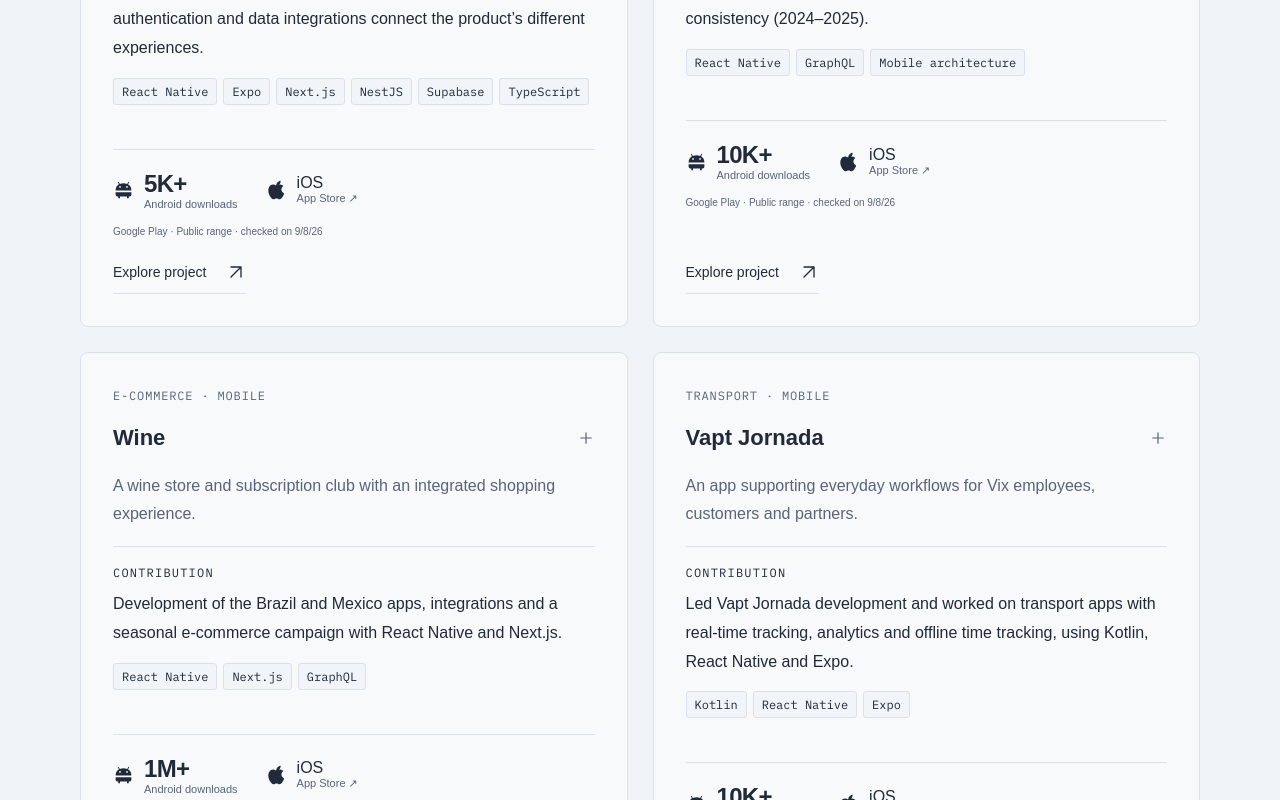
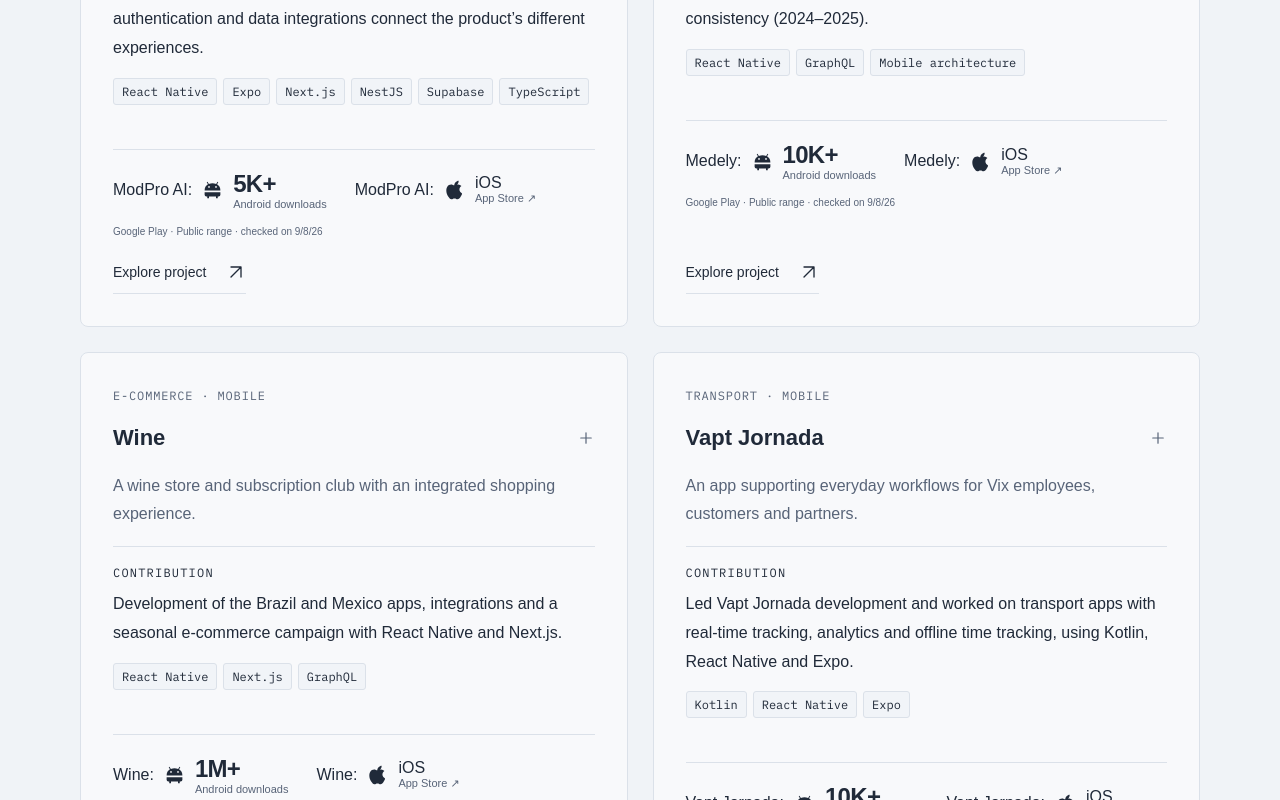
Before and after one commit to RaphaelSR/raphael-portfolio, a React (Vite) app: page / in a window 1280 px wide. Shown: the part 2380-3180 px from the top of the page. Built offline with nearby package versions, Linux system fonts and the light colour scheme.

Commit message:
Fix accessible link names identified by skills audit
Use visible link content with project context for accessible names and cover three languages with regression tests.

```diff
--- a/src/App.tsx
+++ b/src/App.tsx
@@ -132,8 +132,8 @@
         <div className="header-inner">
           <div className="wordmark">
             <Portrait motion={motion} language={language} />
-            <a href="#home" aria-label={`Raphael Rocha — ${t.home}`}>
-              Raphael Rocha
+            <a href="#home" title={t.home}>
+              Raphael Rocha{" "}
               <span className="wordmark-sub">SOFTWARE ENGINEER</span>
             </a>
           </div>
--- a/src/components/AppStores.tsx
+++ b/src/components/AppStores.tsx
@@ -2,9 +2,9 @@
 import type { Locale } from "../i18n";
 
 const messages = {
-  pt: { downloads: "downloads no Android", checked: "Faixa pública · consultada em", store: "Ver na App Store" },
-  en: { downloads: "Android downloads", checked: "Public range · checked on", store: "View on the App Store" },
-  es: { downloads: "descargas en Android", checked: "Rango público · consultado el", store: "Ver en App Store" },
+  pt: { downloads: "downloads no Android", checked: "Faixa pública · consultada em" },
+  en: { downloads: "Android downloads", checked: "Public range · checked on" },
+  es: { downloads: "descargas en Android", checked: "Rango público · consultado el" },
 };
 
 export function AppStores({ stores, language, name }: {
@@ -19,13 +19,15 @@
   return (
     <div className="app-stores">
       <div className="app-store-links">
-        <a href={stores.android} target="_blank" rel="noopener noreferrer" aria-label={`${name}: ${count}+ ${t.downloads} · Google Play`}>
+        <a href={stores.android} target="_blank" rel="noopener noreferrer">
+          <span className="sr-only">{name}: </span>
           <svg viewBox="0 0 24 24" aria-hidden="true" fill="currentColor"><path d="m6.8 6.1-1.4-2.4.9-.5 1.5 2.5a10 10 0 0 1 8.4 0l1.5-2.5.9.5-1.4 2.4A8 8 0 0 1 21 13H3a8 8 0 0 1 3.8-6.9ZM7 9a1 1 0 1 0 2 0 1 1 0 0 0-2 0Zm8 0a1 1 0 1 0 2 0 1 1 0 0 0-2 0ZM3 15h18v3a2 2 0 0 1-2 2h-1v2h-2v-2H8v2H6v-2H5a2 2 0 0 1-2-2Z" /></svg>
-          <span><strong>{count}+</strong><small>{t.downloads}</small></span>
+          <span><strong>{count}+</strong>{" "}<small>{t.downloads}</small></span>
         </a>
-        <a href={stores.ios} target="_blank" rel="noopener noreferrer" aria-label={`${name}: ${t.store}`}>
+        <a href={stores.ios} target="_blank" rel="noopener noreferrer">
+          <span className="sr-only">{name}: </span>
           <svg viewBox="0 0 24 24" aria-hidden="true" fill="currentColor"><path d="M16.7 2c.2 1.5-.5 3-1.3 3.9-.9 1-2.3 1.7-3.6 1.6-.2-1.4.5-2.9 1.4-3.8.9-1 2.4-1.7 3.5-1.7ZM20.5 17.4c-.5 1.2-.8 1.8-1.5 2.8-.9 1.3-2.1 2.9-3.6 2.9-1.3 0-1.6-.9-3.4-.9s-2.2.9-3.5.9c-1.5 0-2.6-1.5-3.5-2.8C2.5 16.6 2 11.4 3.6 9c1.1-1.7 2.9-2.7 4.6-2.7 1.4 0 2.4.9 3.5.9s2.8-1.1 4.5-1c1.4.1 2.8.8 3.7 1.9-3.3 1.9-2.8 6.6.6 8.3Z" /></svg>
-          <span>iOS<small>App Store ↗</small></span>
+          <span>iOS{" "}<small>App Store <span aria-hidden="true">↗</span></small></span>
         </a>
       </div>
       <small className="store-source">Google Play · {t.checked} <time dateTime={stores.checkedAt}>{date}</time></small>
```
Also changed, not shown: 1 other file (tests, documents, lock files or other folders).
